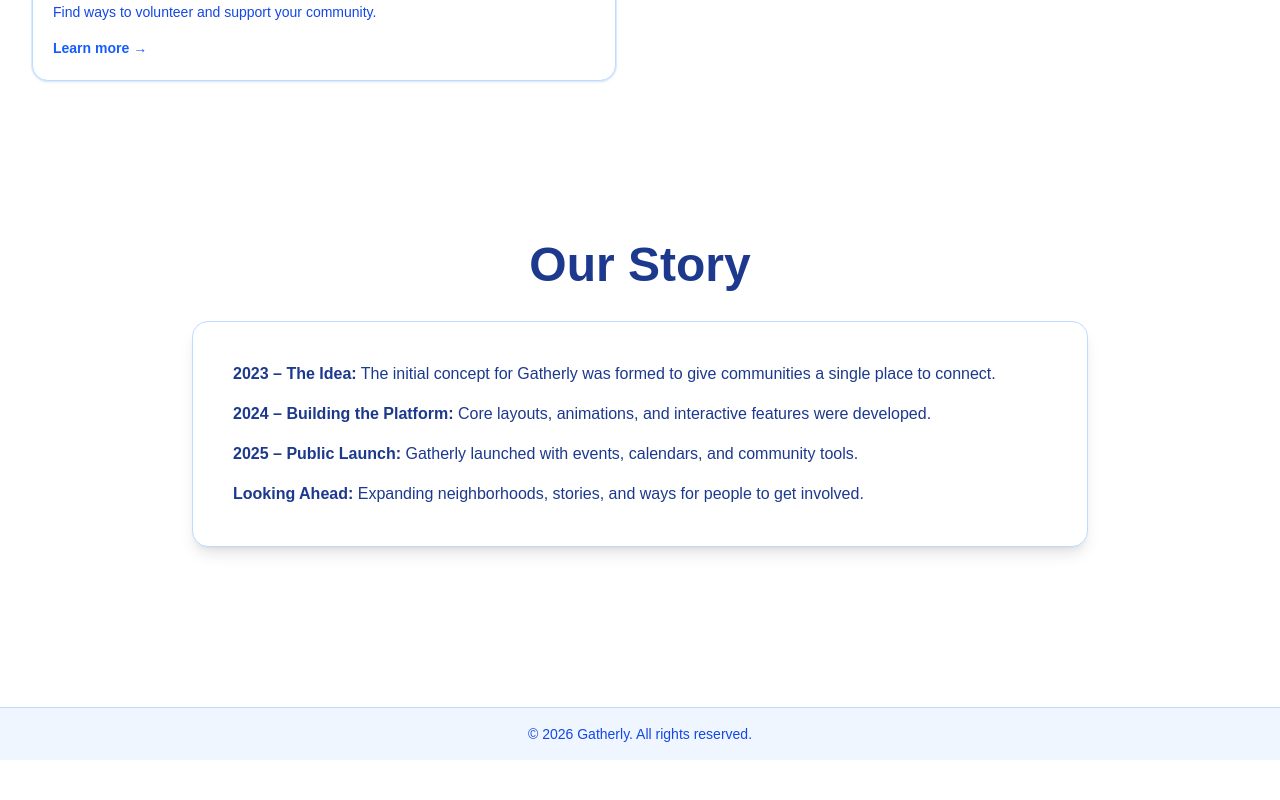
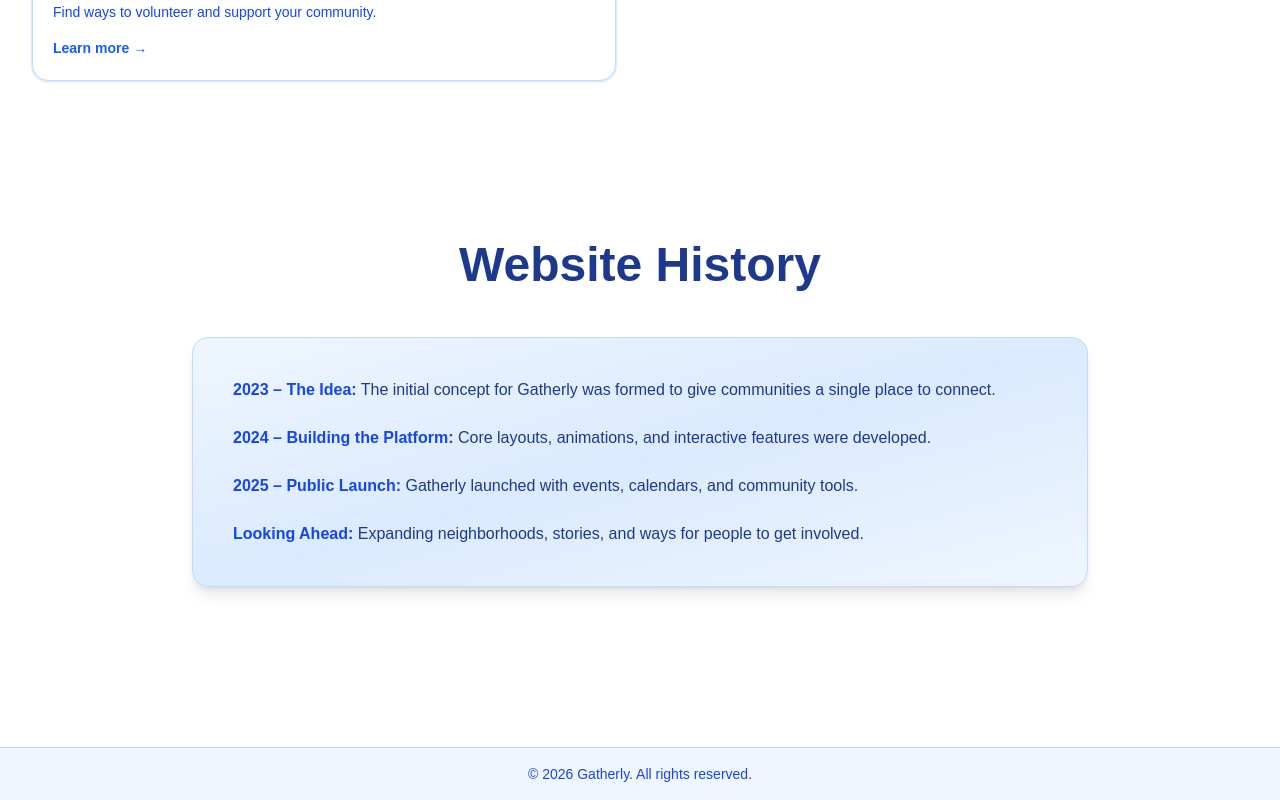
Before and after one commit to TSA-Group/tsa_group_starter, a Next.js app: page / in a window 1280 px wide. Shown: the part 2121-2921 px from the top of the page. Before the commit the page ends 2881 px from the top, so only its background shows below. Built offline with nearby package versions, Linux system fonts and the light colour scheme.

Commit message:
Update page.tsx

```diff
--- a/app/page.tsx
+++ b/app/page.tsx
@@ -427,39 +427,28 @@ export default function Home() {
         ))}
       </motion.section>
       {/* WEBSITE HISTORY SECTION */}
-      <motion.section
-        initial="hidden"
-        whileInView="show"
-        viewport={{ once: true, margin: "-100px" }}
-        variants={container}
-        className="w-full mt-40 mb-40 px-6"
-      >
-        <motion.h2
-          variants={fadeUp}
-          className="text-4xl sm:text-5xl font-extrabold text-blue-900 text-center mb-8"
-        >
-          Our Story
-        </motion.h2>
+      <section className="w-full mt-40 mb-40 px-6">
+        <h2 className="text-4xl sm:text-5xl font-extrabold text-blue-900 text-center mb-12">
+          Website History
+        </h2>
 
-        <motion.div
-          variants={cardPop}
-          whileHover={{ y: -4 }}
-          className="w-full bg-white rounded-2xl border border-blue-200 shadow-lg p-10 max-w-4xl mx-auto text-blue-900"
-        >
-          <p className="text-base mb-4">
-            <span className="font-semibold">2023 – The Idea:</span> The initial concept for Gatherly was formed to give communities a single place to connect.
+        <div className="w-full max-w-4xl mx-auto p-10 rounded-2xl shadow-lg text-blue-900
+                        bg-gradient-to-br from-blue-50 via-blue-100 to-blue-50 border border-blue-200">
+          <p className="mb-6">
+            <span className="font-bold text-blue-700">2023 – The Idea:</span> The initial concept for Gatherly was formed to give communities a single place to connect.
           </p>
-          <p className="text-base mb-4">
-            <span className="font-semibold">2024 – Building the Platform:</span> Core layouts, animations, and interactive features were developed.
+          <p className="mb-6">
+            <span className="font-bold text-blue-700">2024 – Building the Platform:</span> Core layouts, animations, and interactive features were developed.
           </p>
-          <p className="text-base mb-4">
-            <span className="font-semibold">2025 – Public Launch:</span> Gatherly launched with events, calendars, and community tools.
+          <p className="mb-6">
+            <span className="font-bold text-blue-700">2025 – Public Launch:</span> Gatherly launched with events, calendars, and community tools.
           </p>
-          <p className="text-base">
-            <span className="font-semibold">Looking Ahead:</span> Expanding neighborhoods, stories, and ways for people to get involved.
+          <p>
+            <span className="font-bold text-blue-700">Looking Ahead:</span> Expanding neighborhoods, stories, and ways for people to get involved.
           </p>
-        </motion.div>
-      </motion.section>
+        </div>
+      </section>
+
       {/* FOOTER */}
       <footer className="border-t border-blue-200 bg-white">
         <div className="text-center text-sm text-blue-700 py-4 bg-blue-50">
```
